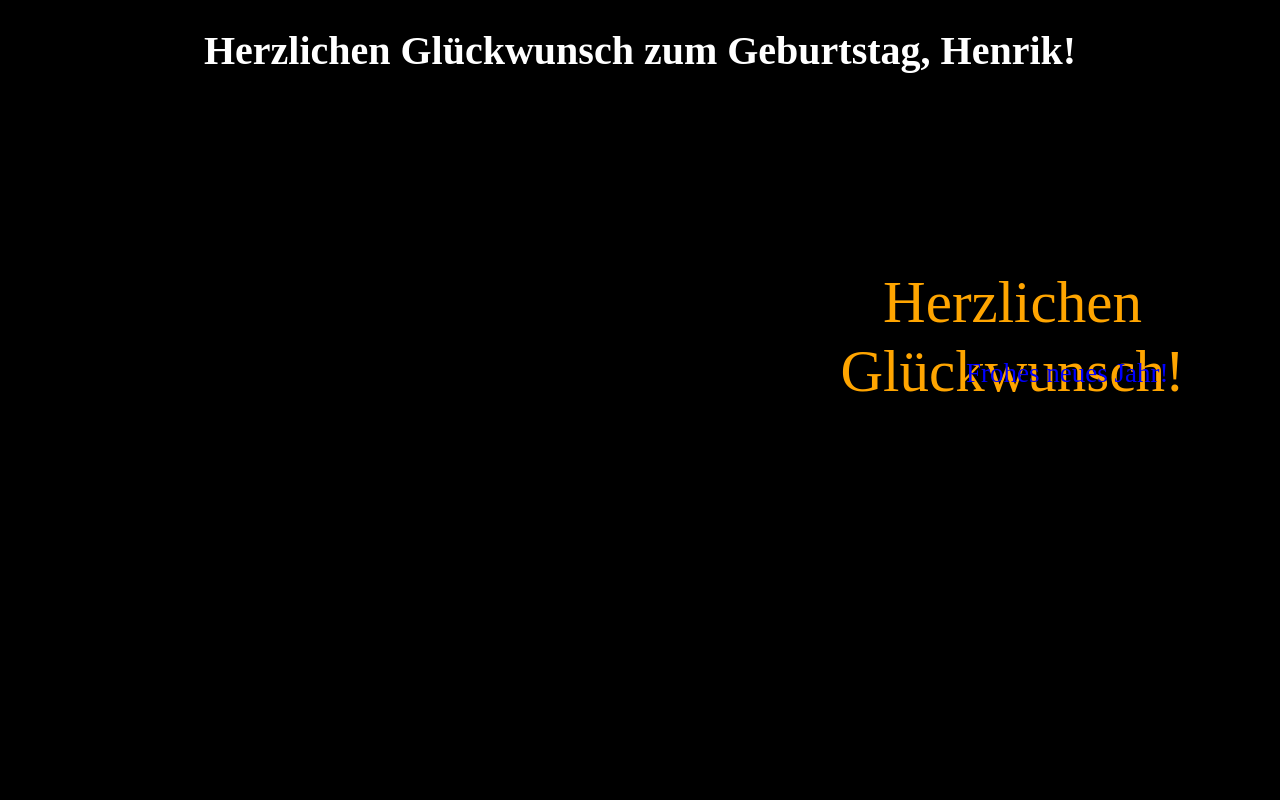
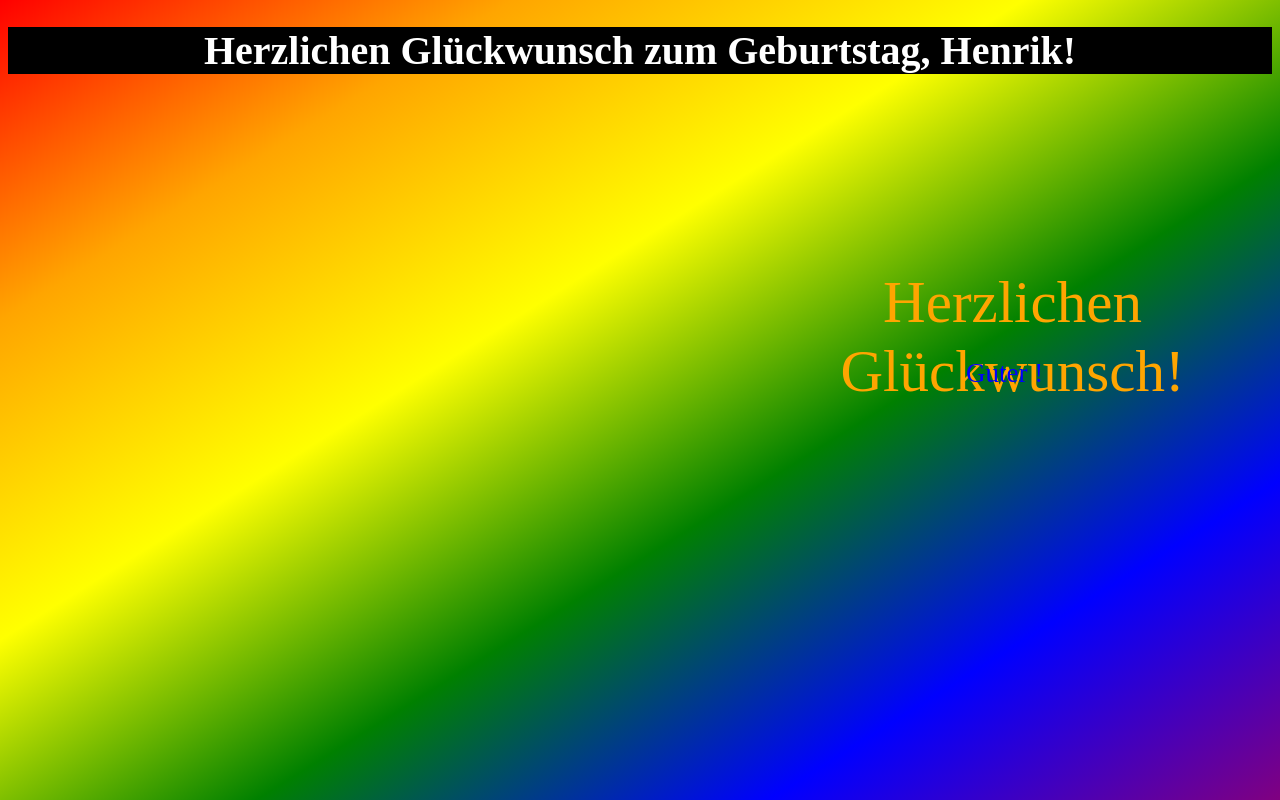
Before and after one commit to IceCreamBaby/HenrikKEK, a plain HTML site: page index.html in a window 1280 px wide. Drawn offline with Linux system fonts and the light colour scheme.

Commit message:
Update index.html

```diff
--- a/index.html
+++ b/index.html
@@ -9,13 +9,20 @@
 			font-size: 20px;
 			text-align: center;
 		}
+
+		/* Hintergrundfarbe */
+		html {
+			background-color: rgb(255, 0, 0);
+			background-image: linear-gradient(to bottom right, red, orange, yellow, green, blue, purple);
+			height: 100%;
+		}
 	</style>
 </head>
 <body>
 	<h1>Herzlichen Glückwunsch zum Geburtstag, Henrik!</h1>
 	<script>
 		var colors = ["red", "orange", "yellow", "green", "blue", "purple"];
-		var messages = ["Alles Gute zum Geburtstag!", "Herzlichen Glückwunsch!", "Viel Glück im neuen Lebensjahr!", "Gesundheit und Wohlbefinden!", "Erfolg und Zufriedenheit!", "Frohes neues Jahr!"];
+		var messages = ["Alles Gute zum Geburtstag!", "Herzlichen Glückwunsch!", "Viel Glück im neuen Lebensjahr!", "Gesundheit und Wohlbefinden!", "Erfolg und Zufriedenheit!", "Guter !"];
 
 		function addMessage() {
 			var message = messages[Math.floor(Math.random() * messages.length)];
```
